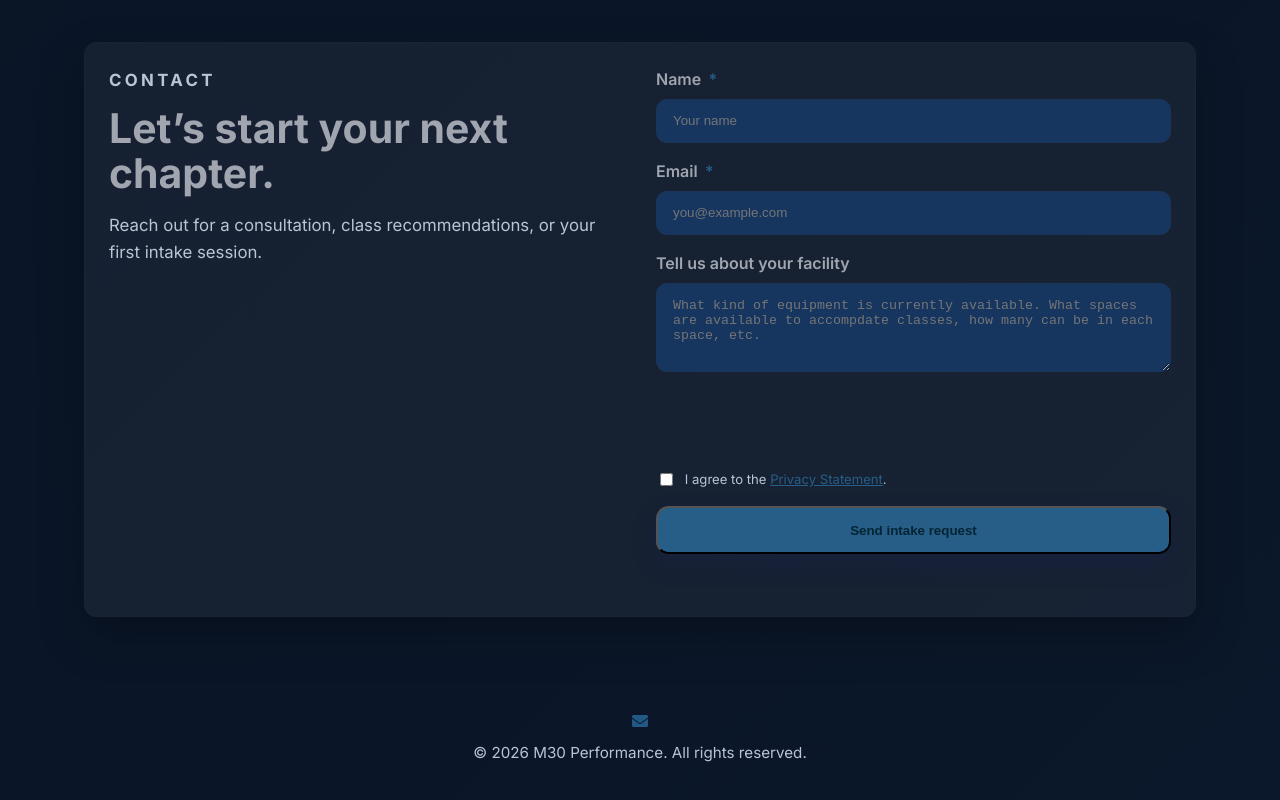
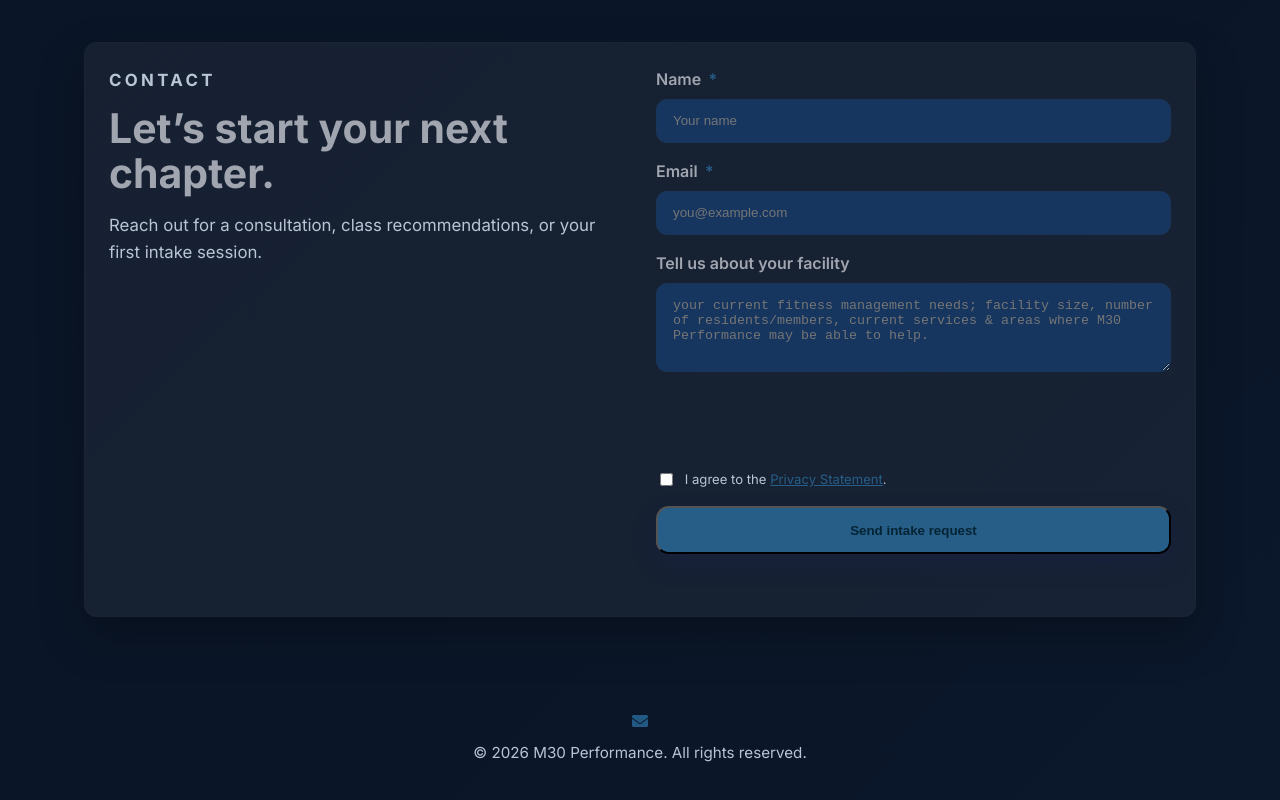
Before and after one commit to m30-dev/landing-page, a plain HTML site: page index.html in a window 1280 px wide. Shown: the part 4080-4880 px from the top of the page. Drawn offline with Linux system fonts and the light colour scheme.

Commit message:
adjusted example text in contact form.

```diff
--- a/index.html
+++ b/index.html
@@ -66,11 +66,7 @@
           </div>
         </div>
         <div class="hero-media">
-          <img
-            class="hero-logo"
-            src="./assets/images/logo-m30.png"
-            alt=""
-          />
+          <img class="hero-logo" src="./assets/images/logo-m30.png" alt="" />
           <img
             src="https://images.unsplash.com/photo-1534438327276-14e5300c3a48?auto=format&fit=crop&w=900&q=80"
             alt="Athlete training in a dimly lit gym"
@@ -476,7 +472,7 @@
               <textarea
                 name="goals"
                 rows="4"
-                placeholder="What kind of equipment is currently available. What spaces are available to accompdate classes, how many can be in each space, etc."
+                placeholder="your current fitness management needs; facility size, number of residents/members, current services & areas where M30 Performance may be able to help."
               ></textarea>
             </label>
             <div
```
